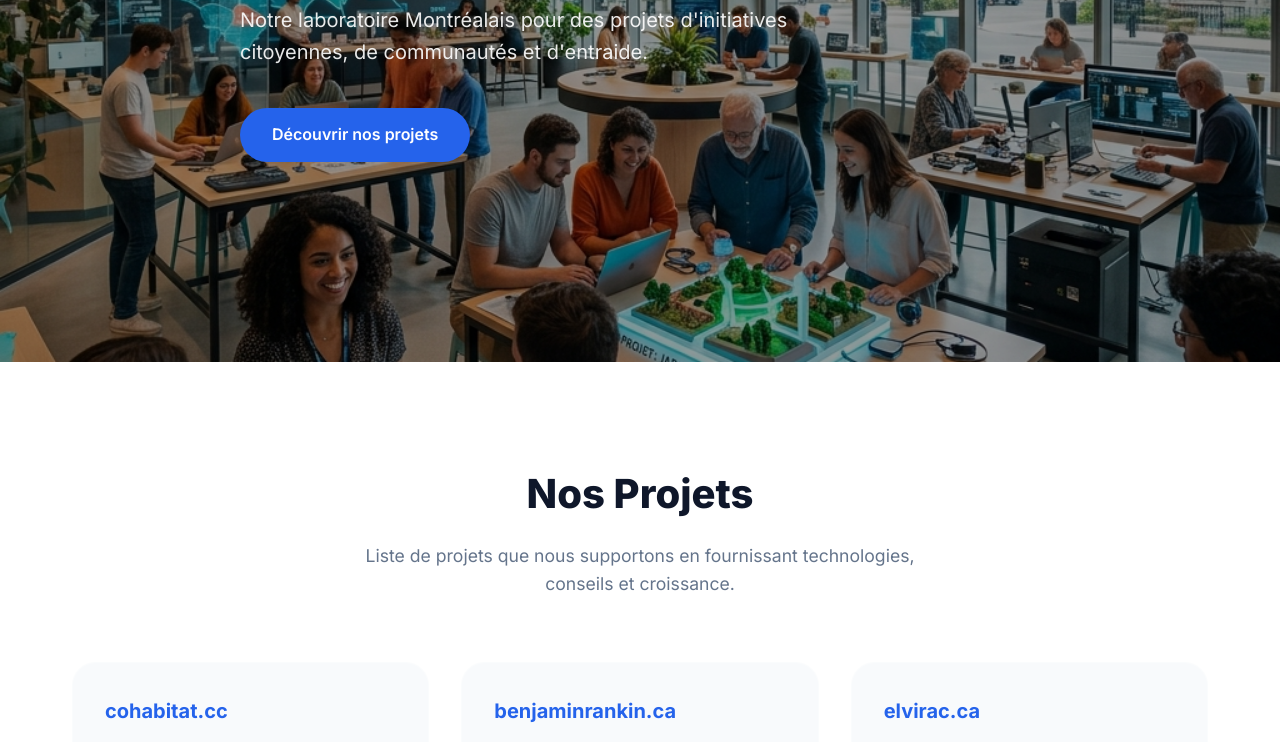
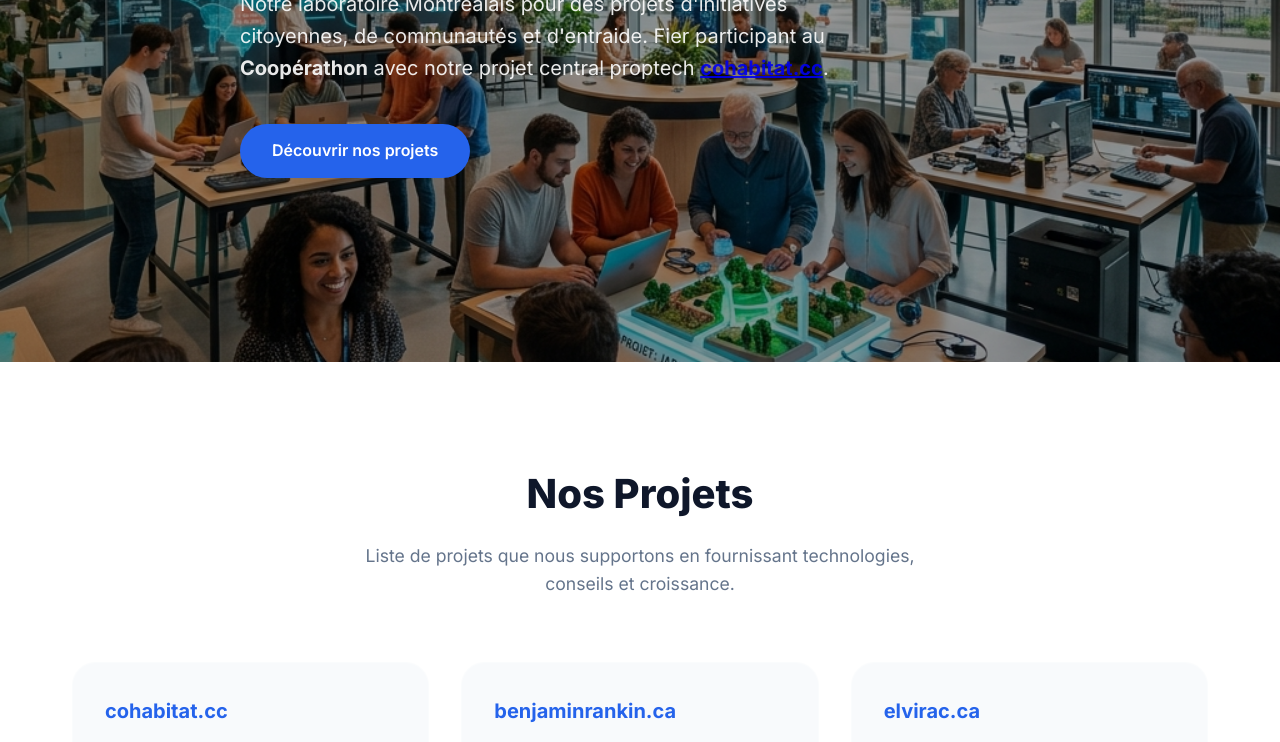
Before and after one commit to labmtl/labmtl.ca, a website: page index.html in a window 1280 px wide. Shown: the part 358-1100 px from the top of the page. Drawn offline with Linux system fonts and the light colour scheme.

Commit message:
feat: update SEO meta tags, add canonical URL and manifest icons, and highlight Coopérathon participation

```diff
--- a/index.html
+++ b/index.html
@@ -3,27 +3,40 @@
   <head>
     <meta charset="UTF-8" />
     <meta name="viewport" content="width=device-width, initial-scale=1.0" />
-    <title>labmtl | Laboratoire d'Innovation Citoyenne à Montréal</title>
+    <title>
+      labmtl | Laboratoire d'Innovation Citoyenne à Montréal - Participant
+      Coopérathon
+    </title>
 
     <!-- SEO Meta Tags -->
     <meta
       name="description"
-      content="Notre laboratoire Montréalais pour des projets d'initiatives citoyennes, de communautés et d'entraide. Découvrez nos projets et partenaires."
+      content="Notre laboratoire Montréalais pour des projets d'initiatives citoyennes, de communautés et d'entraide. Fier participant au Coopérathon avec notre projet proptech cohabitat.cc."
     />
     <meta
       name="keywords"
-      content="labmtl, Montréal, initiatives citoyennes, technologies, innovation sociale, civic tech"
+      content="labmtl, Montréal, initiatives citoyennes, technologies, innovation sociale, civic tech, Coopérathon, cohabitat.cc, proptech"
     />
     <meta
       property="og:title"
-      content="labmtl | Laboratoire d'Innovation Citoyenne à Montréal"
+      content="labmtl | Laboratoire d'Innovation Citoyenne à Montréal - Participant Coopérathon"
     />
     <meta
       property="og:description"
-      content="Projets d'initiatives citoyennes, de communautés et d'entraide à Montréal."
+      content="Projets d'initiatives citoyennes, de communautés et d'entraide à Montréal. Fier participant au Coopérathon avec cohabitat.cc."
     />
     <meta property="og:image" content="hero.png" />
     <meta property="og:type" content="website" />
+
+    <!-- Canonical URL -->
+    <link rel="canonical" href="https://labmtl.ca/" />
+
+    <!-- Icons and Manifest -->
+    <link rel="apple-touch-icon" sizes="180x180" href="/apple-touch-icon.png" />
+    <link rel="icon" type="image/png" sizes="32x32" href="/favicon-32x32.png" />
+    <link rel="icon" type="image/png" sizes="16x16" href="/favicon-16x16.png" />
+    <link rel="manifest" href="/site.webmanifest" />
+    <link rel="shortcut icon" href="/favicon.ico" />
 
     <link rel="stylesheet" href="style.css" />
     <link
@@ -57,7 +70,16 @@
             <h1>Innover pour la <span>Communauté</span></h1>
             <p>
               Notre laboratoire Montréalais pour des projets d'initiatives
-              citoyennes, de communautés et d'entraide.
+              citoyennes, de communautés et d'entraide. Fier participant au
+              <strong>Coopérathon</strong> avec notre projet central proptech
+              <strong
+                ><a
+                  href="https://cohabitat.cc/"
+                  target="_blank"
+                  rel="noopener noreferrer"
+                  >cohabitat.cc</a
+                ></strong
+              >.
             </p>
             <div class="hero-btns">
               <a href="#projets" class="btn btn-primary"
```
Also changed, not shown: site.webmanifest.
